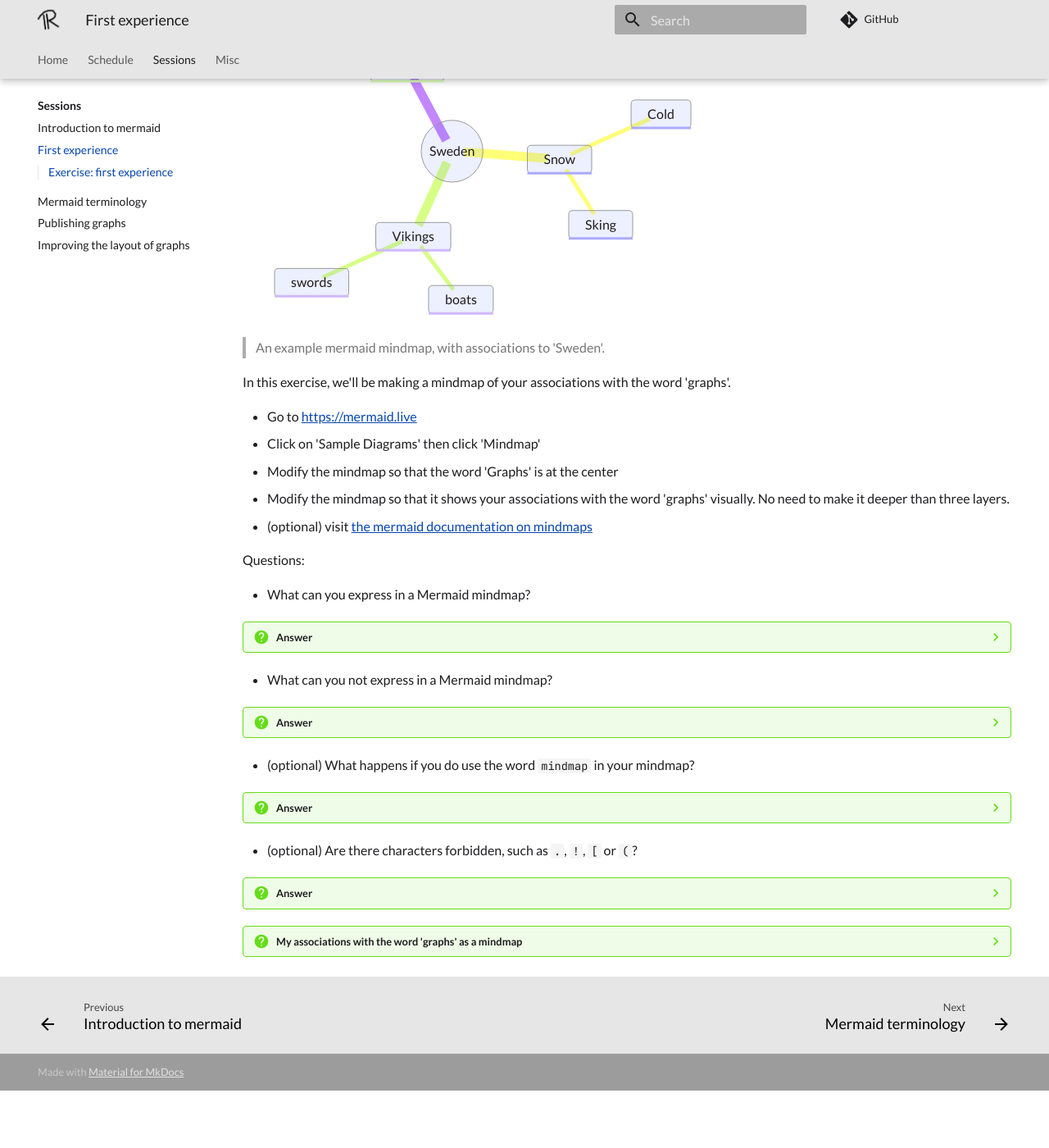
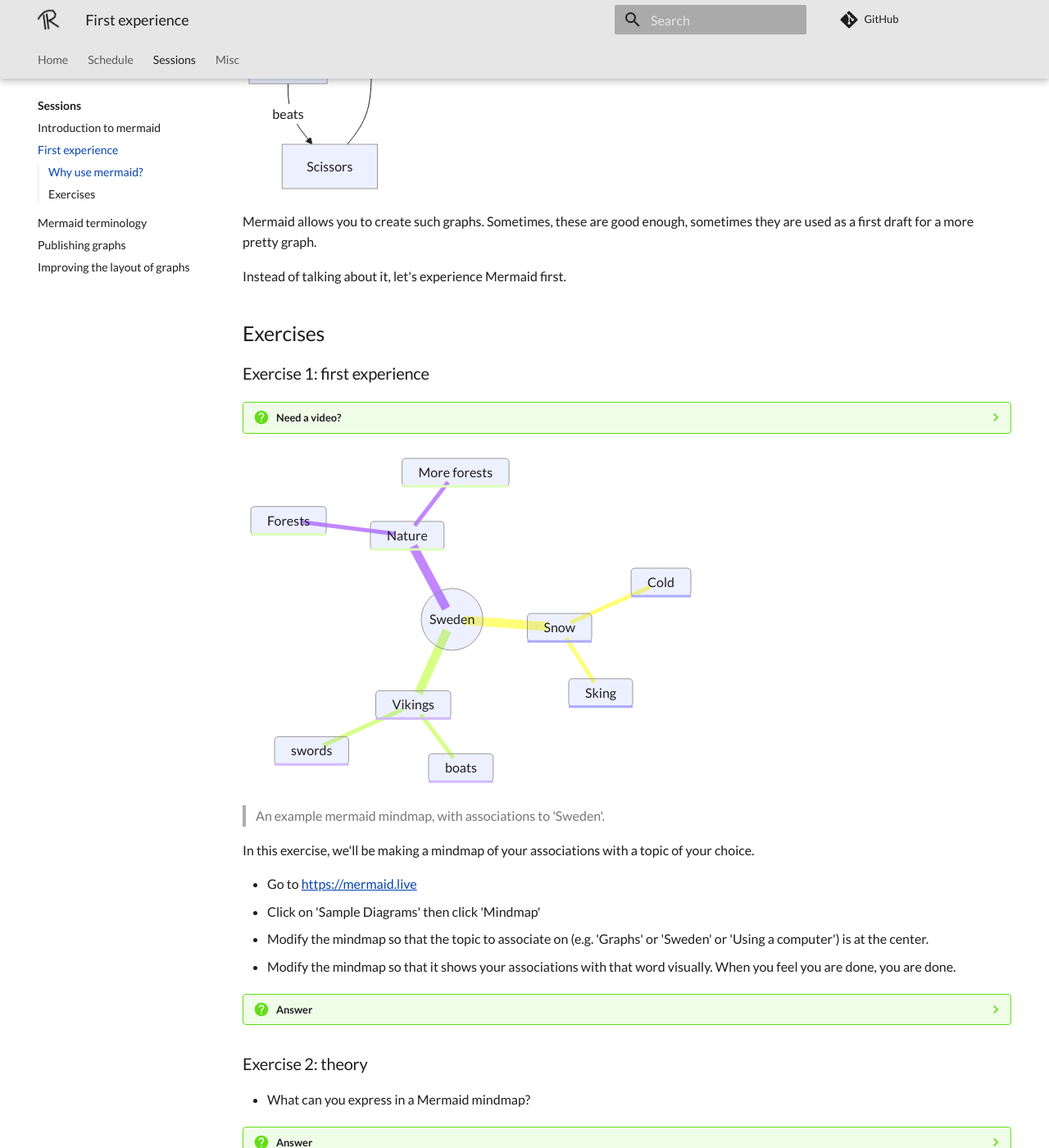
Before and after one commit to richelbilderbeek/lesson_mermaid, an MkDocs documentation site: the page built from docs/sessions/first_experience.md, in a window 1280 px wide and 1400 px high, scrolled down 727 px. Shown: the whole window at 82% size. Built offline with MkDocs 1.6.1 and Material for MkDocs 9.7.7, drawn with Linux system fonts in a browser that asks for light colours; comment, search, counter and statistics services are not loaded; before the commit the page ends 2057 px from its top, so only the background shows below that; some of the changed text lies outside the part shown.

Commit message:
Simplify first page

````diff
--- a/docs/sessions/first_experience.md
+++ b/docs/sessions/first_experience.md
@@ -20,16 +20,34 @@
     - Challenge: exercise 2
     - Feedback: ask 1 random learner to show mindmap
 
-Mermaid is a markup language to create graphs.
+## Why use mermaid?
+
+You want to express the rules for the game
+[Rock Paper Scissors](https://en.wikipedia.org/wiki/Rock_paper_scissors)
+in a graph.
+
+In 1 minute you create this graph:
+
+```mermaid
+flowchart TD
+  Paper --> |beats| Rock
+   --> |beats| Scissors
+   --> |beats| Paper
+```
+
+Mermaid allows you to create such graphs.
+Sometimes, these are good enough, sometimes they are used as a
+first draft for a more pretty graph.
 
 Instead of talking about it, let's experience Mermaid first.
 
-## Exercise: first experience
+## Exercises
+
+### Exercise 1: first experience
 
 ???- question "Need a video?"
 
     Here is a video of someone doing this exercise: [https://youtu.be/tObmaZp3fIg](https://youtu.be/tObmaZp3fIg)
-
 
 ```mermaid
 mindmap
@@ -48,16 +66,43 @@ mindmap
 > An example mermaid mindmap, with associations to 'Sweden'.
 
 In this exercise, we'll be making a mindmap
-of your associations with the word 'graphs'.
+of your associations with a topic of your choice.
 
 - Go to [https://mermaid.live](https://mermaid.live)
 - Click on 'Sample Diagrams' then click 'Mindmap'
-- Modify the mindmap so that the word 'Graphs' is at the center
-- Modify the mindmap so that it shows your associations with the word 'graphs'
-  visually. No need to make it deeper than three layers.
-- (optional) visit [the mermaid documentation on mindmaps](https://mermaid.js.org/syntax/mindmap.html)
+- Modify the mindmap so that the topic to associate on
+  (e.g. 'Graphs' or 'Sweden' or 'Using a computer') is at the center.
+- Modify the mindmap so that it shows your associations with that word
+  visually.
+  When you feel you are done, you are done.
 
-Questions:
+???- question "Answer"
+
+    This is example for the topic 'Graphs':
+
+    ```mermaid
+    mindmap
+      root((Graphs))
+        Images that convey information
+          work on data
+          **self-contained**
+        Types
+          **Mindmap**
+          Flowchart
+          Gantt chart
+        Tools
+          **mermaid.live**
+          Visual programs
+          **Text editor**
+        Defined/created by ...
+          A markup language
+            DOT
+            SVG
+            **Mermaid**
+          WYSIWYG
+    ```
+
+### Exercise 2: theory
 
 - What can you express in a Mermaid mindmap?
 
@@ -86,27 +131,3 @@ Questions:
 
     You will get an error for `[` and `(`, as Mermaid uses these operators
     for special markup.
-
-???- question "My associations with the word 'graphs' as a mindmap"
-
-    ```mermaid
-    mindmap
-      root((Graphs))
-        Images that convey information
-          work on data
-          **self-contained**
-        Types
-          **Mindmap**
-          Flowchart
-          Gantt chart
-        Tools
-          **mermaid.live**
-          Visual programs
-          **Text editor**
-        Defined/created by ...
-          A markup language
-            DOT
-            SVG
-            **Mermaid**
-          WYSIWYG
-    ```
````
Also changed, not shown: docs/sessions/intro_to_mermaid.md (+41 -42 lines).
